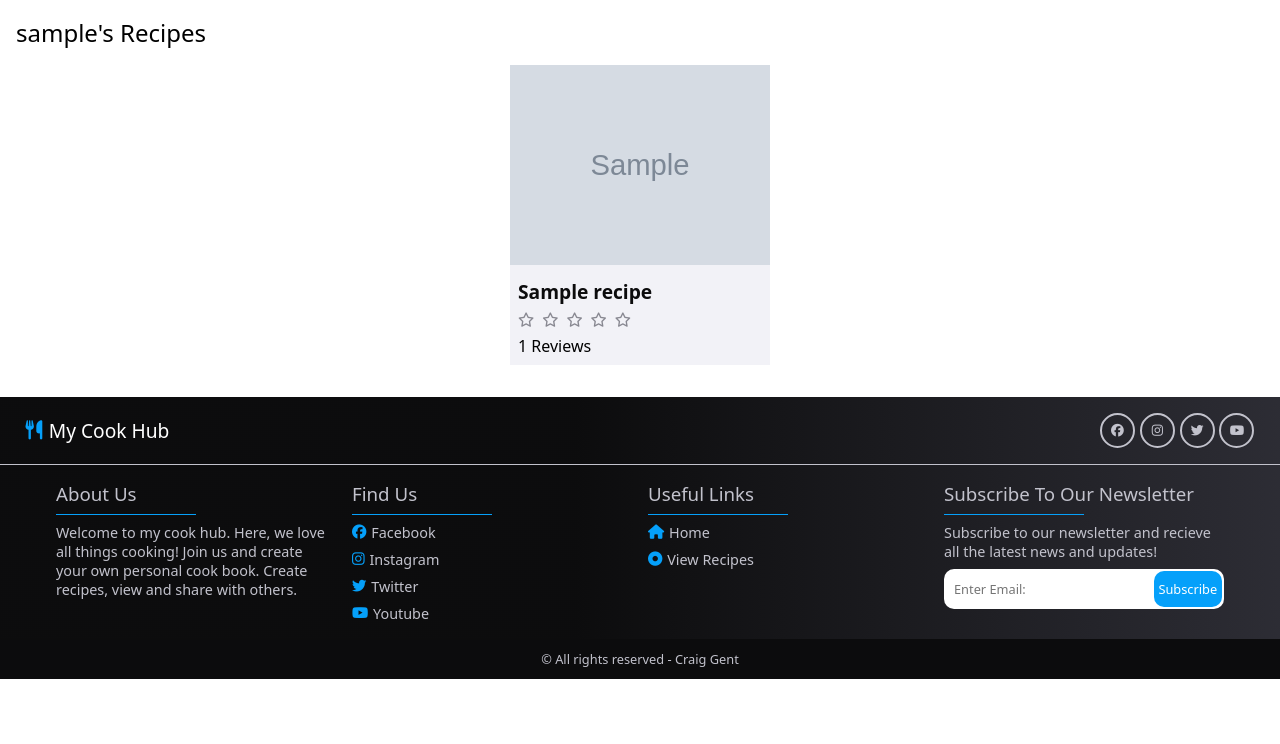
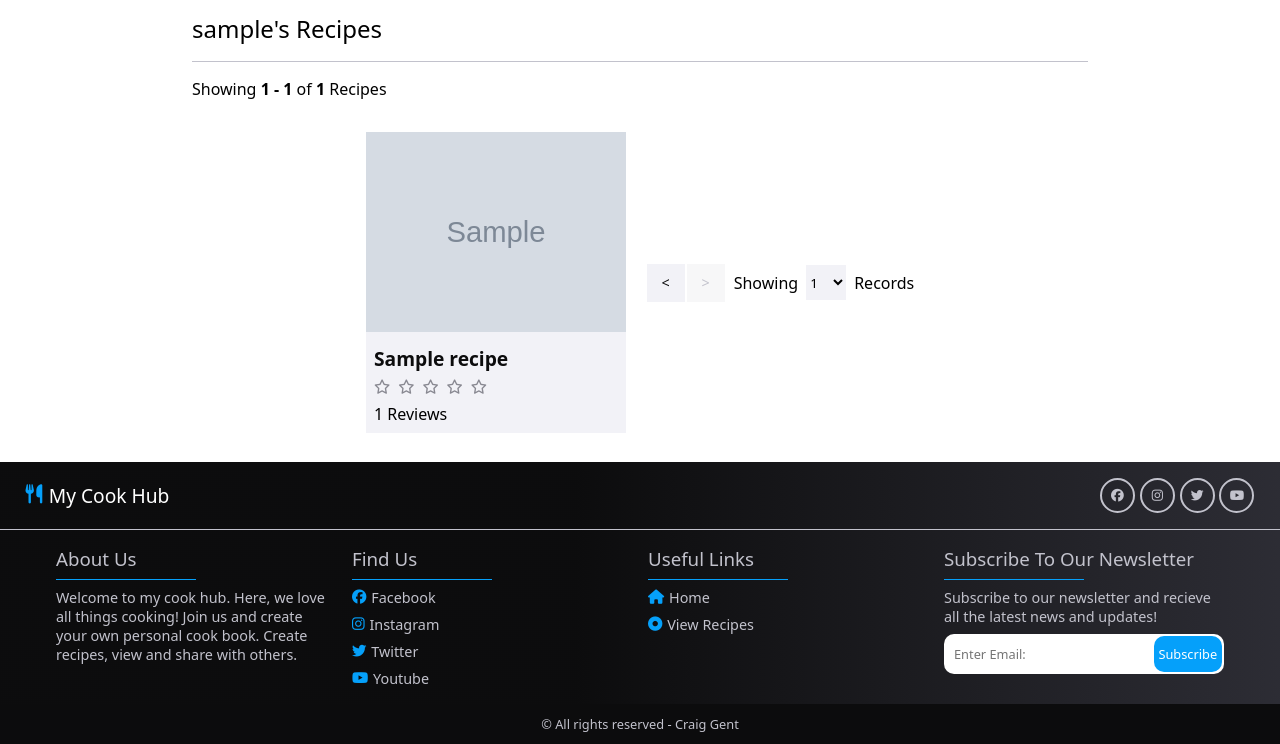
Before and after one commit to Genty83/My-Cook-Hub, a Python web app: template src/templates/my_recipes.html in a window 1280 px wide. Shown: the part 89-833 px from the top of the page. Before the commit the page ends 768 px from the top, so only its background shows below. Run offline with Jinja, Linux system fonts and the light colour scheme; the template is opened without the code that fills it: most values are stand-ins (such as "Sample title", 1, 10 or a date in 2020); grey boxes marked "Sample" are stand-in pictures.

Commit message:
Added pagination

```diff
--- a/src/templates/my_recipes.html
+++ b/src/templates/my_recipes.html
@@ -4,8 +4,16 @@
 
 {% block content %}
 
-<section class="padding-lg">
+<section class="flex-col gap-lg padding-horz-responsive">
     <h2>{{ username }}'s Recipes</h2>
+    <div class="h_seperator"></div>
+
+    <div class="flex-row gap-sm flex-center-align">
+        <p>
+            Showing <strong>{{ start_index }} - {{ end_index }}</strong> of <strong>{{ total_records }}</strong> Recipes
+        </p>
+    </div>
+
     <div class="my_recipes-content padding-lg gap-md">
         {% for recipe in my_recipes %}
             <div class="recipe-card">
@@ -30,6 +38,43 @@
             {% endif %}
         {% endfor %}
     </div>
+
+    <form class="pagination" action="{{ url_for('my_recipes') }}" method="post">
+        <div class="pagination-input-container">
+            {% if page_num == 1 %}
+                <input class="pagination-btn btn-disabled" name="page" type="submit" value="<">
+            {% else %}
+                <input class="pagination-btn" name="page" type="submit" value="<">
+            {% endif %}
+
+            {% for x in range(total_pages) %}
+                {% if loop.index0 == page_num - 1 %}
+                    <input class="pagination-btn pagination-active" name="page" type="submit" value="{{ x + 1 }}">
+                {% else %}
+                    <input class="pagination-btn" name="page" type="submit" value="{{ x + 1 }}">
+                {% endif %}
+            {% endfor %}
+
+            {% if page_num == total_pages or total_pages == 0 %}
+                <input class="pagination-btn btn-disabled" name="page" type="submit" value=">">
+            {% else %}
+                <input class="pagination-btn" name="page" type="submit" value=">">
+            {% endif %}
+
+        </div>
+
+        <div class="flex-row gap-md flex-center-align padding-md">
+            <p>Showing</p>
+            <select class="pagination-select" name="records_select" id="records_select" onchange="this.form.submit()">
+                <option value="{{ page_size }}" selected>{{ page_size }}</option>
+                <option value="5">5</option>
+                <option value="10">10</option>
+                <option value="20">20</option>
+                <option value="30">30</option>
+            </select>
+            <p>Records</p>
+        </div>
+    </form>
 </section>
 
 {% endblock %}
```
